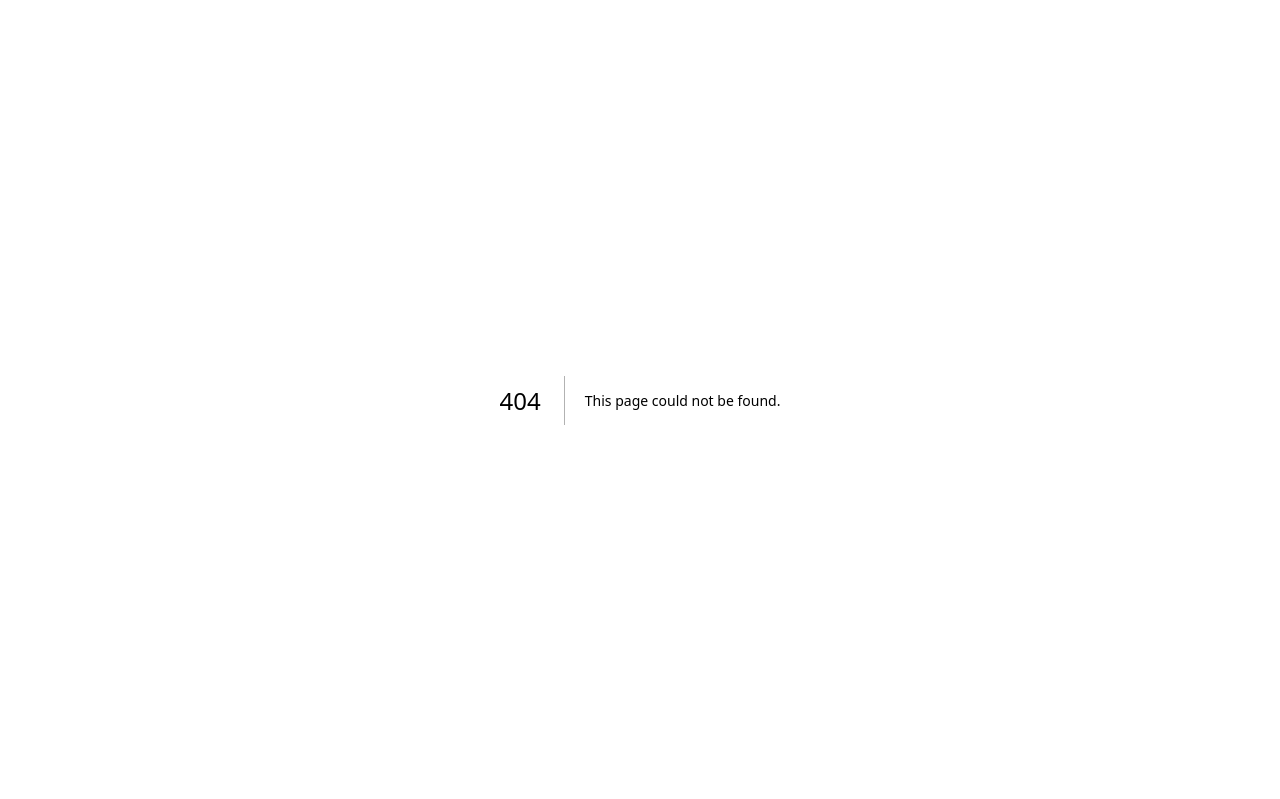
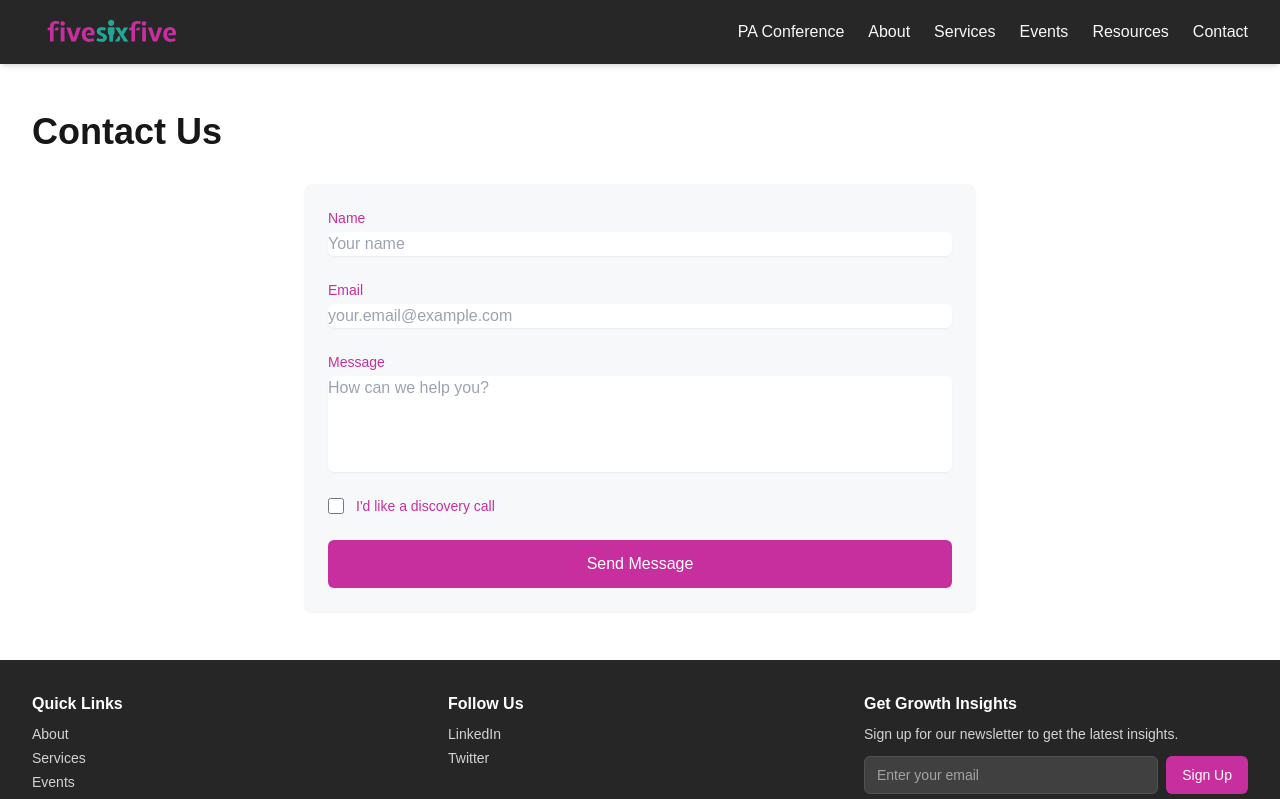
Before and after one commit to Amatcha-Boanerges/fivesixfivewebsite, a Next.js app: page /contact in a window 1280 px wide. Before the commit this address had no page. Shown: the top 799 px of the page. Built offline with nearby package versions, Linux system fonts and the light colour scheme.

Commit message:
task 5-4:Implement client-side form submission add video background to hero

```diff
--- a/package.json
+++ b/package.json
@@ -9,6 +9,7 @@
     "lint": "next lint"
   },
   "dependencies": {
+    "@sendgrid/mail": "^8.1.5",
     "gray-matter": "^4.0.3",
     "next": "15.3.3",
     "next-mdx-remote": "^5.0.0",
--- /dev/null
+++ b/src/app/(site)/contact/page.tsx
@@ -0,0 +1,12 @@
+import ContactForm from '@/components/forms/ContactForm';
+
+export default function ContactPage() {
+  return (
+    <div className="container mx-auto py-12 px-4 sm:px-6 lg:px-8">
+      <h1 className="text-4xl font-bold mb-8">Contact Us</h1>
+      <div className="max-w-2xl mx-auto">
+        <ContactForm />
+      </div>
+    </div>
+  );
+}
--- /dev/null
+++ b/src/app/api/contact/route.ts
@@ -0,0 +1,29 @@
+import { NextResponse } from 'next/server';
+
+export async function POST(request: Request) {
+  try {
+    const body = await request.json();
+
+    // Basic validation
+    if (!body.name || !body.email || !body.message) {
+      return NextResponse.json(
+        { error: 'Name, email, and message are required' },
+        { status: 400 }
+      );
+    }
+
+    // TODO: Implement actual email sending with SendGrid
+    console.log('Received contact form submission:', body);
+
+    return NextResponse.json(
+      { message: 'Message received successfully' },
+      { status: 200 }
+    );
+  } catch (error) {
+    console.error('Error processing contact form:', error);
+    return NextResponse.json(
+      { error: 'Failed to process your message' },
+      { status: 500 }
+    );
+  }
+}
--- /dev/null
+++ b/src/components/forms/ContactForm.tsx
@@ -0,0 +1,174 @@
+'use client';
+
+import { useState } from 'react';
+
+type FormData = {
+  name: string;
+  email: string;
+  message: string;
+  wantsDiscoveryCall: boolean;
+};
+
+type FormStatus = 'idle' | 'submitting' | 'success' | 'error';
+
+export default function ContactForm() {
+  const [formData, setFormData] = useState<FormData>({
+    name: '',
+    email: '',
+    message: '',
+    wantsDiscoveryCall: false,
+  });
+  const [status, setStatus] = useState<FormStatus>('idle');
+  const [errorMessage, setErrorMessage] = useState<string>('');
+
+  const handleChange = (
+    e: React.ChangeEvent<HTMLInputElement | HTMLTextAreaElement>
+  ) => {
+    const { name, value, type } = e.target;
+    setFormData((prev) => ({
+      ...prev,
+      [name]: type === 'checkbox' ? (e.target as HTMLInputElement).checked : value,
+    }));
+  };
+
+  const handleSubmit = async (e: React.FormEvent) => {
+    e.preventDefault();
+    setStatus('submitting');
+    setErrorMessage('');
+
+    try {
+      const response = await fetch('/api/contact', {
+        method: 'POST',
+        headers: {
+          'Content-Type': 'application/json',
+        },
+        body: JSON.stringify(formData),
+      });
+
+      const data = await response.json();
+
+      if (!response.ok) {
+        throw new Error(data.error || 'Failed to send message');
+      }
+
+      setStatus('success');
+      setFormData({
+        name: '',
+        email: '',
+        message: '',
+        wantsDiscoveryCall: false,
+      });
+    } catch (error) {
+      setStatus('error');
+      setErrorMessage(error instanceof Error ? error.message : 'Failed to send message');
+    }
+  };
+
+  const inputClasses = `
+    mt-1 block w-full rounded-md border-gray-300
+    shadow-sm transition-all duration-200
+    focus:border-primary focus:ring-2 focus:ring-primary/50 focus:ring-offset-2
+    placeholder:text-gray-400
+    disabled:bg-gray-50 disabled:text-gray-500
+  `;
+
+  const labelClasses = `
+    block text-sm font-medium text-primary
+    mb-1
+  `;
+
+  return (
+    <form onSubmit={handleSubmit} className="space-y-6 bg-neutral-light p-6 rounded-lg shadow-sm">
+      {status === 'success' && (
+        <div className="p-4 rounded-md bg-green-50 text-green-700">
+          Thank you for your message! We'll get back to you soon.
+        </div>
+      )}
+
+      {status === 'error' && (
+        <div className="p-4 rounded-md bg-red-50 text-red-700">
+          {errorMessage}
+        </div>
+      )}
+
+      <div>
+        <label htmlFor="name" className={labelClasses}>
+          Name
+        </label>
+        <input
+          type="text"
+          id="name"
+          name="name"
+          value={formData.name}
+          onChange={handleChange}
+          required
+          placeholder="Your name"
+          className={inputClasses}
+          disabled={status === 'submitting'}
+        />
+      </div>
+
+      <div>
+        <label htmlFor="email" className={labelClasses}>
+          Email
+        </label>
+        <input
+          type="email"
+          id="email"
+          name="email"
+          value={formData.email}
+          onChange={handleChange}
+          required
+          placeholder="your.email@example.com"
+          className={inputClasses}
+          disabled={status === 'submitting'}
+        />
+      </div>
+
+      <div>
+        <label htmlFor="message" className={labelClasses}>
+          Message
+        </label>
+        <textarea
+          id="message"
+          name="message"
+          value={formData.message}
+          onChange={handleChange}
+          required
+          rows={4}
+          placeholder="How can we help you?"
+          className={`${inputClasses} resize-none`}
+          disabled={status === 'submitting'}
+        />
+      </div>
+
+      <div className="flex items-center space-x-3">
+        <input
+          type="checkbox"
+          id="wantsDiscoveryCall"
+          name="wantsDiscoveryCall"
+          checked={formData.wantsDiscoveryCall}
+          onChange={handleChange}
+          className="h-4 w-4 rounded border-gray-300 text-teal-600
+            focus:ring-2 focus:ring-teal-500/20 focus:ring-offset-2
+            transition-all duration-200"
+          disabled={status === 'submitting'}
+        />
+        <label htmlFor="wantsDiscoveryCall" className="text-sm text-primary">
+          I'd like a discovery call
+        </label>
+      </div>
+
+      <button
+        type="submit"
+        className="w-full rounded-md bg-primary px-6 py-3 text-white font-medium
+          hover:bg-purple-700 focus:outline-none focus:ring-2 focus:ring-teal-500 focus:ring-offset-2
+          transition-all duration-200 transform hover:-translate-y-0.5
+          disabled:opacity-50 disabled:cursor-not-allowed"
+        disabled={status === 'submitting'}
+      >
+        {status === 'submitting' ? 'Sending...' : 'Send Message'}
+      </button>
+    </form>
+  );
+}
--- a/src/components/layout/Navbar.tsx
+++ b/src/components/layout/Navbar.tsx
@@ -12,6 +12,7 @@ const Navbar = () => {
   };
 
   const navLinks = [
+    { href: "/PAConference", label: "PA Conference" }, // adding PA conference link
     { href: "/about", label: "About" },
     { href: "/services", label: "Services" },
     { href: "/events", label: "Events" },
--- a/src/components/sections/HeroSection.tsx
+++ b/src/components/sections/HeroSection.tsx
@@ -6,9 +6,24 @@ const HeroSection = () => {
   return (
     <section
       className="relative flex items-center text-white bg-gradient-to-br from-primary to-secondary"
-      style={{ minHeight: '90vh' }}
+      style={{
+        minHeight: '100vh',
+       }}
+
+
     >
       <div className="container mx-auto px-4 sm:px-6 lg:px-8 text-left z-10">
+      {/* adding background video */}
+      {/* <video
+        className="absolute top-0 left-0 w-full h-full object-cover z-0"
+        autoPlay
+        loop
+        muted
+        playsInline
+        >
+        <source src="/videos/hero-bg.mp4" type="video/mp4" />
+        Your browser does not support the video tag.
+      </video> */}
         <h1 className="text-4xl md:text-5xl lg:text-6xl font-bold mb-4 font-heading">
           Empower Your People...
         </h1>
```
Also changed, not shown: 2 other files (tests, documents, lock files or other folders).
